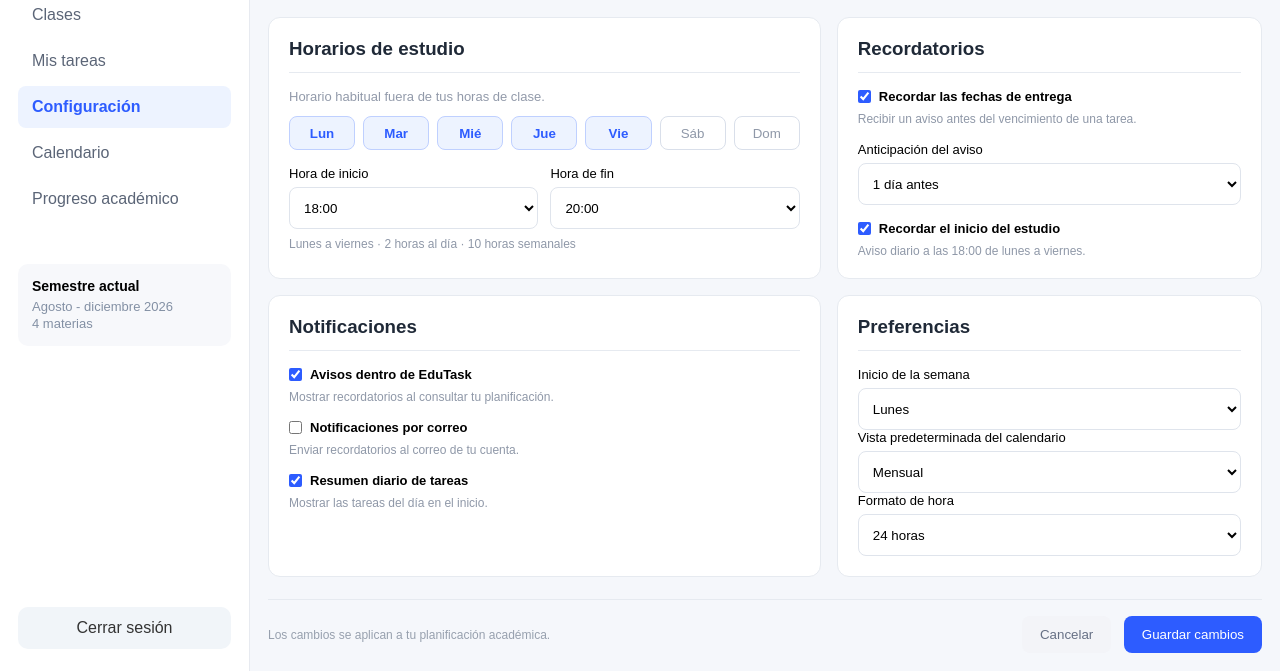
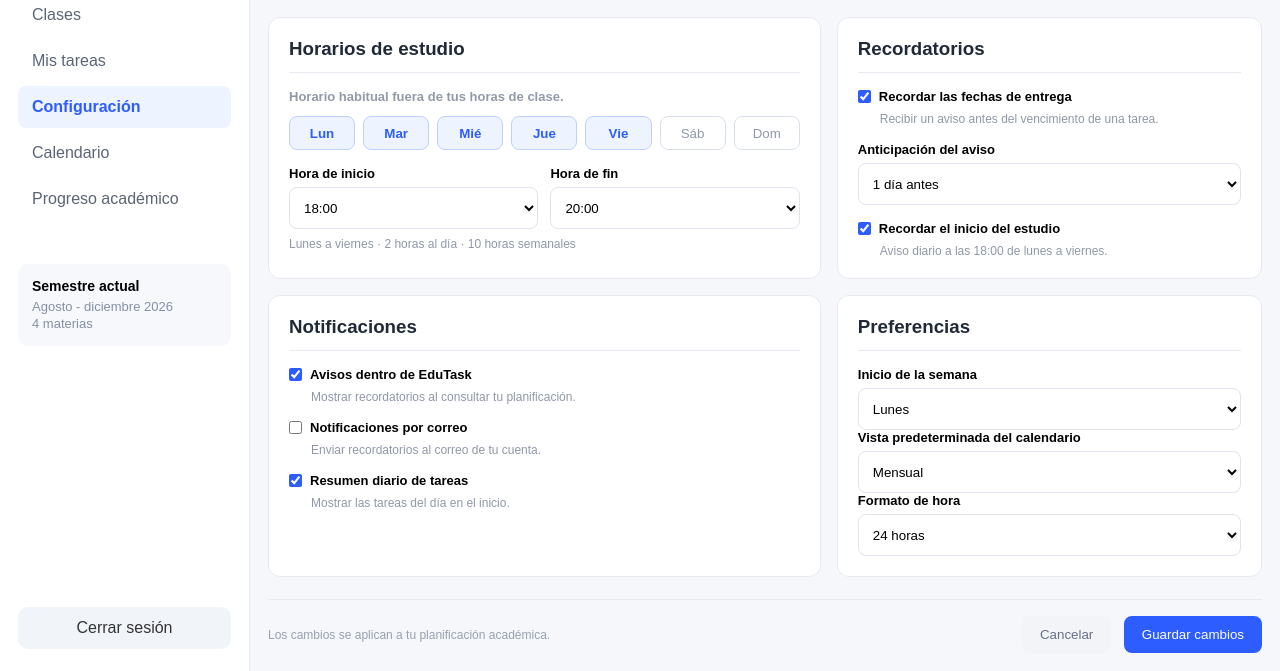
Before and after one commit to jgonzalez24-netizen/gestor-de-tareas, a plain HTML site: page HTML proyecto programación web/Login/Inicio/configuacion/configuracion.html in a window 1280 px wide. Shown: the part 155-826 px from the top of the page. Drawn offline with Linux system fonts and the light colour scheme.

Commit message:
UI-24: ajustar negritas en etiquetas y alinear descripciones en Configuracion

```diff
--- a/HTML proyecto programación web/Login/Inicio/configuacion/styleConfiguracion.css
+++ b/HTML proyecto programación web/Login/Inicio/configuacion/styleConfiguracion.css
@@ -188,7 +188,7 @@ label{
     display:block;
     margin-bottom:6px;
     font-size:13px;
-    font-weight:500;
+    font-weight:600;
 }
 
 select{
@@ -205,6 +205,10 @@ small{
     color:#8f98a8;
     margin-top:8px;
     font-size:12px;
+}
+
+.checkbox + small{
+    padding-left:22px;
 }
 
 /* Checkboxes */
```
